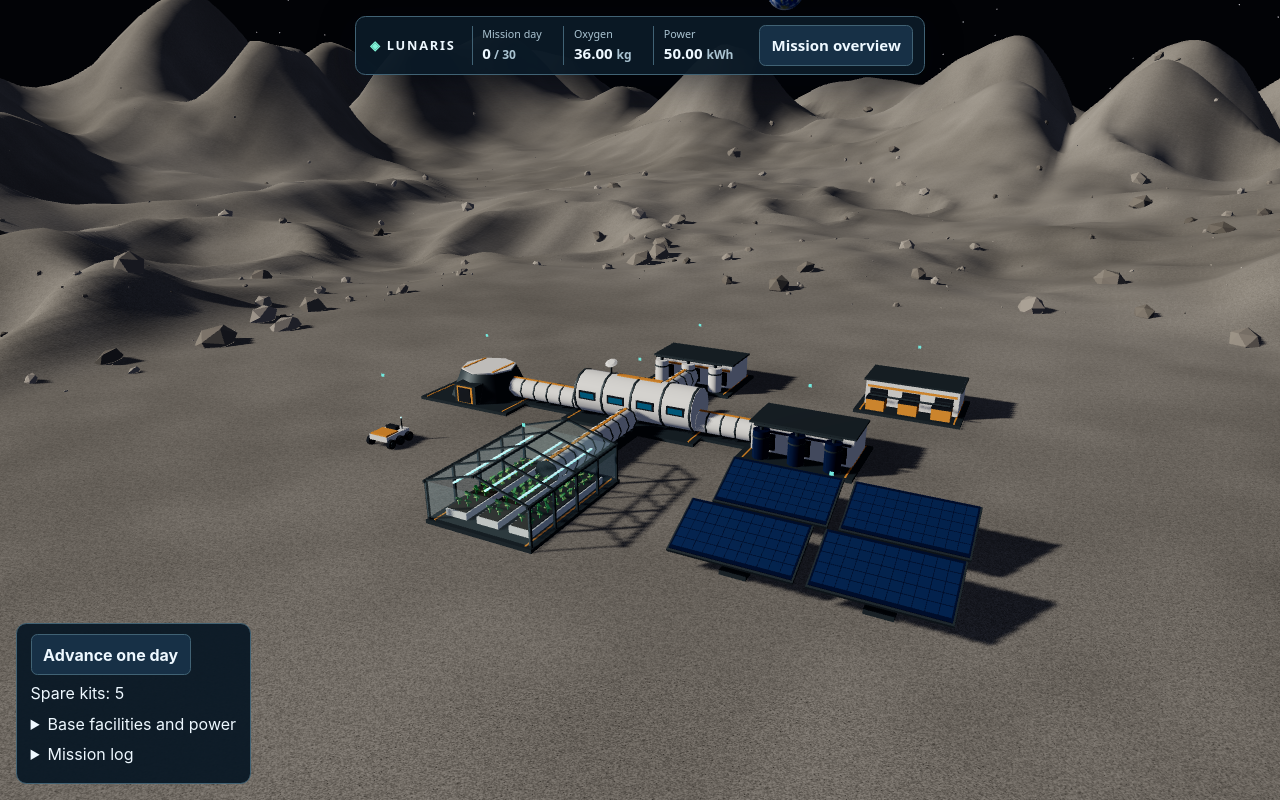
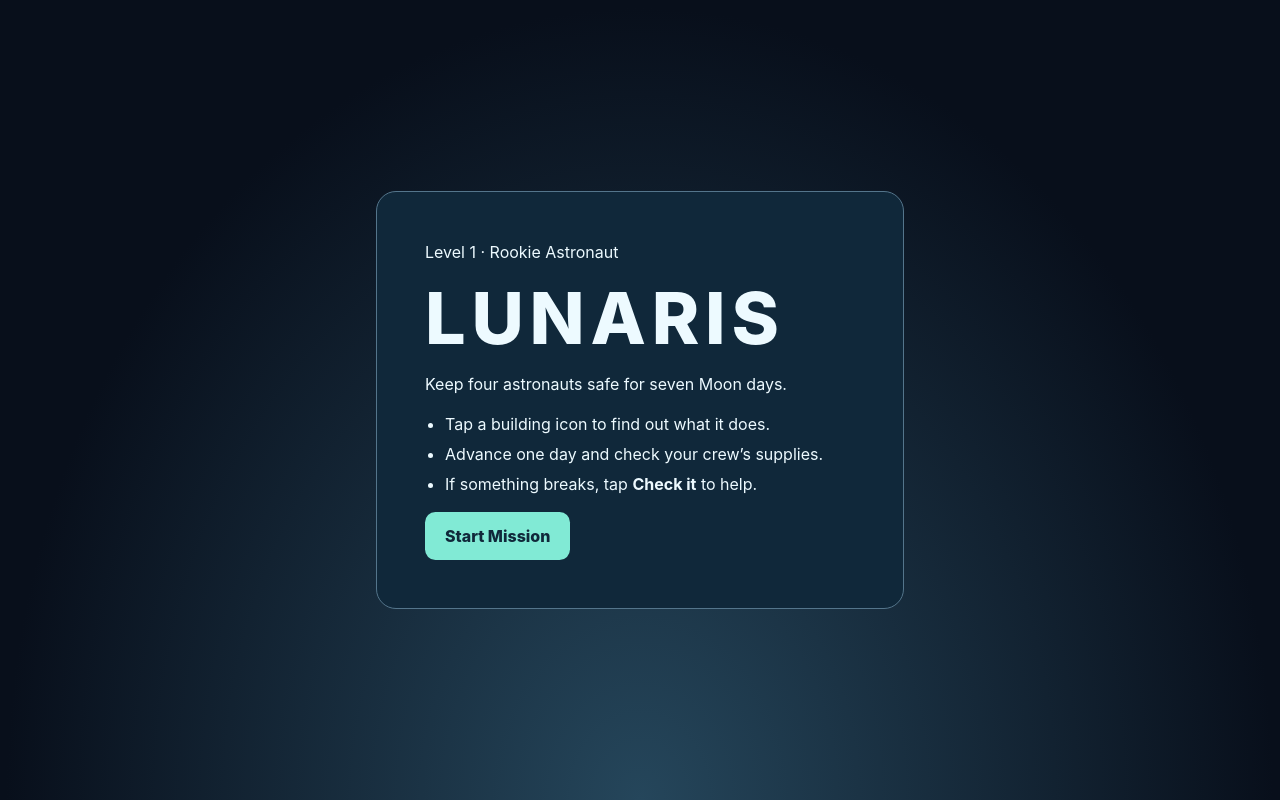
Before and after one commit to AramOmar603/NASA, a React (Vite) app: page / in a window 1280 px wide. Built offline with nearby package versions, Linux system fonts and the light colour scheme.

Commit message:
Unify Rookie Astronaut training at the game entry point

```diff
--- a/src/App.tsx
+++ b/src/App.tsx
@@ -1,26 +1,26 @@
-import { useEffect } from 'react'
-import { useThree } from '@react-three/fiber'
-import { LunarEnvironment } from './scene/environment'
-import { LunarBase, outpost } from './scene/buildings'
-import { SurvivalMission } from './components/dashboard/SurvivalMission'
-
-function OutpostCamera() {
-  const { camera, invalidate } = useThree()
-  useEffect(() => {
-    camera.position.set(43, 37, 82)
-    camera.lookAt(0, 3, 0)
-    invalidate()
-  }, [camera, invalidate])
-  return null
-}
+import { useState } from 'react'
+import { MissionFeedback } from './mission-feedback/MissionFeedback'
 
 export function App() {
+  const [attempt, setAttempt] = useState(0)
+
+  if (attempt > 0) {
+    return <MissionFeedback key={attempt} rookie onRestart={() => setAttempt((previous) => previous + 1)} />
+  }
+
   return (
-    <SurvivalMission buildings={outpost} renderWorld={(controls) => (
-      <LunarEnvironment className="lg-survival-world">
-        <OutpostCamera />
-        <LunarBase {...controls} />
-      </LunarEnvironment>
-    )} />
+    <main className="rookie-welcome">
+      <section aria-labelledby="welcome-title">
+        <p>Level 1 · Rookie Astronaut</p>
+        <h1 id="welcome-title">LUNARIS</h1>
+        <p>Keep four astronauts safe for seven Moon days.</p>
+        <ul>
+          <li>Tap a building icon to find out what it does.</li>
+          <li>Advance one day and check your crew’s supplies.</li>
+          <li>If something breaks, tap <strong>Check it</strong> to help.</li>
+        </ul>
+        <button type="button" onClick={() => setAttempt(1)}>Start Mission</button>
+      </section>
+    </main>
   )
 }
--- a/src/components/dashboard/BuildingPanel.tsx
+++ b/src/components/dashboard/BuildingPanel.tsx
@@ -1,3 +1,4 @@
+import type { ReactNode } from 'react'
 import { useEffect, useId, useRef } from 'react'
 import type { Building, BuildingId, BuildingKind, GameViewProps } from '../../types'
 import './game-interface.css'
@@ -54,9 +55,10 @@ export interface BuildingPanelProps extends GameViewProps {
   readonly onAction?: (action: BuildingAction) => void
   readonly onClose: () => void
   readonly foodUnit?: string
+  readonly children?: ReactNode
 }
 
-export function BuildingPanel({ state, buildings = state.buildings, selectedBuildingId, telemetry, onAction, onClose, foodUnit = 'rations' }: BuildingPanelProps) {
+export function BuildingPanel({ state, buildings = state.buildings, selectedBuildingId, telemetry, onAction, onClose, foodUnit = 'rations', children }: BuildingPanelProps) {
   const heading = useId()
   const close = useRef<HTMLButtonElement>(null)
   const building = buildings.find(({ id }) => id === selectedBuildingId)
@@ -113,6 +115,7 @@ export function BuildingPanel({ state, buildings = state.buildings, selectedBuil
           <button type="button" className="lg-button" disabled={!data.canRepair} onClick={() => onAction({ type: 'repair', buildingId: id })}>Repair {panel.name.toLowerCase()}</button>
         )}
         {data?.repairUnavailableReason && <p>{data.repairUnavailableReason}</p>}
+        {children}
       </div>
     </aside>
   )
--- a/src/levels/index.ts
+++ b/src/levels/index.ts
@@ -40,7 +40,7 @@ export const levels: readonly LevelDefinition[] = Object.freeze([
     missionDays: 7,
     learningObjectives: ['Keep all four astronauts alive while learning basic resource management and equipment repair.'],
     plannedEmergencies: [],
-    survivalOverrides: { dailyWear: 0.002, incidentProbability: 0, batteryCapacityKWh: 60 },
+    survivalOverrides: { dailyWear: 0.002, incidentProbability: 0, batteryCapacityKWh: 60, repairAmount: 1 },
   }),
   defineLevel({
     id: 2,
--- a/src/mission-feedback/MissionFeedback.tsx
+++ b/src/mission-feedback/MissionFeedback.tsx
@@ -1,4 +1,4 @@
-import { useEffect, useState } from 'react'
+import { useEffect, useRef, useState } from 'react'
 import { advanceRookie, createRookieSession } from '../rookie-training/session'
 import { GreenhouseInterior } from '../rookie-training/GreenhouseInterior'
 
@@ -12,6 +12,7 @@ import { createSurvivalSession, dashboardState, equipmentNames, reduceSurvivalSe
 import type { Equipment } from '../engine/survival'
 import { LunarBase, outpost } from '../scene/buildings'
 import { LunarEnvironment } from '../scene/environment'
+import type { LunarCameraFocus } from '../scene/environment/LunarEnvironment'
 import { DepartmentLabels, LabelPositions, useLabelButtons } from './DepartmentLabels'
 import { updateProblems, type EquipmentProblem, departments, repairFeedback, type DepartmentId } from './departments'
 import '../styles.css'
@@ -47,6 +48,8 @@ const problemCopy = {
 export function MissionFeedback({ rookie = false, onRestart, onComplete }: { rookie?: boolean; onRestart?: () => void; onComplete?: () => void }) {
   const [session, setSession] = useState(() => rookie ? createRookieSession() : createSurvivalSession())
   const [training, setTraining] = useState<Equipment>()
+  const repairApplied = useRef(false)
+  const [focus, setFocus] = useState<LunarCameraFocus>()
 
   const [selected, select] = useState<DepartmentId>()
   const [overview, setOverview] = useState(false)
@@ -79,10 +82,19 @@ export function MissionFeedback({ rookie = false, onRestart, onComplete }: { roo
     if (rookie && next.state.outcome === 'success') onComplete?.()
   }
 
+  function inspectEquipment(equipment: Equipment) {
+    const building = facilityFor(equipment)
+    select(building.id)
+    setFocus({ x: building.position.x, z: building.position.y })
+    if (rookie && equipment === 'greenhouse') {
+      repairApplied.current = false
+      setTraining(equipment)
+    }
+  }
+
   function repair(equipment: Equipment, lessonPassed = false) {
     if (rookie && equipment === 'greenhouse' && !lessonPassed) {
-      select(facilityFor(equipment).id)
-      setTraining(equipment)
+      inspectEquipment(equipment)
       return
     }
     const next = reduceSurvivalSession(session, { type: 'maintain', equipment })
@@ -96,8 +108,9 @@ export function MissionFeedback({ rookie = false, onRestart, onComplete }: { roo
   }
 
   return <main className="lg-survival mf-mission">
+    <div inert={Boolean(training)} aria-hidden={training ? true : undefined}>
       <div className="mf-world">
-      <LunarEnvironment className="lg-survival-world">
+        <LunarEnvironment className="lg-survival-world" focus={focus}>
           <CameraStart />
           <LunarBase selectedBuildingId={selected} onBuildingSelect={(id) => select(id as DepartmentId)}
             onGroundSelect={() => select(undefined)} />
@@ -106,7 +119,7 @@ export function MissionFeedback({ rookie = false, onRestart, onComplete }: { roo
         <DepartmentLabels buttons={buttons} selected={selected} offline={offline} onSelect={select} />
       </div>
       <GameHUD state={view} day={state.tick} missionDays={config.missionDays} alerts={alerts}
-      overviewOpen={overview} onOverviewToggle={() => setOverview(!overview)} />
+        showAllResources={rookie} overviewOpen={overview} onOverviewToggle={() => setOverview(!overview)} />
       <div className="lg-survival-controls">
         {rookie && <h1>Rookie Astronaut</h1>}
         <button className="lg-button" type="button" disabled={!canPlay} onClick={advance}>Advance one day</button>
@@ -131,14 +144,15 @@ export function MissionFeedback({ rookie = false, onRestart, onComplete }: { roo
           if (action.type !== 'repair' || !selected || action.buildingId !== selected) return
           const equipment = equipmentFor(selected)
           if (equipment) repair(equipment)
-      }} />
-    {selected && <aside className="mf-lesson">
+        }}>
+      {selected && <div className="mf-lesson">
         <strong>{departments[selected].name}</strong>
         <p>{departments[selected].lesson}</p>
         {selected === 'PWR-01' && <p>Battery reserve {state.resources.batteryKWh.toFixed(1)} kWh</p>}
         {selected === 'WTR-01' && <p>{flows ? 'Water recovered last day ' + flows.water.production.toFixed(1) + ' L' : 'Water recovery measurements start after the first day.'}</p>}
         {offline.has(selected) && <p>Offline. Restore this equipment to resume its work.</p>}
-    </aside>}
+      </div>}
+      </BuildingPanel>
       <section className="mf-notifications" aria-label="Mission notifications">
         <div role="status">{message && <article className="mf-notice mf-feedback">
           {message.endsWith(' fixed.') && <strong>✅ Great job!</strong>}
@@ -150,10 +164,7 @@ export function MissionFeedback({ rookie = false, onRestart, onComplete }: { roo
           const [title, detail] = problemCopy[equipment]
           return <article key={index} className="mf-notice mf-emergency">
             <div role="alert"><strong>{offline ? title : '🚨 Oh no! ' + equipmentNames[equipment] + ' damaged!'}</strong><p>{detail}</p></div>
-          <button className="lg-button" type="button" onClick={() => {
-            select(facilityFor(equipment).id)
-            if (rookie && equipment === 'greenhouse') setTraining(equipment)
-          }}>🔍 Check it</button>
+            <button className="lg-button" type="button" onClick={() => inspectEquipment(equipment)}>🔍 Check it</button>
             <button className="lg-button" type="button" disabled={!canPlay || state.resources.spareKits < 1}
               onClick={() => repair(equipment)}>🔧 Fix it</button>
             <button className="lg-button" type="button"
@@ -162,9 +173,14 @@ export function MissionFeedback({ rookie = false, onRestart, onComplete }: { roo
         })}
         {pending.length > 2 && <p className="mf-notice">{pending.length - 2} more to check</p>}
       </section>
+    </div>
     {rookie && training === 'greenhouse' && canPlay && <GreenhouseInterior
       unavailable={state.resources.spareKits < 1 ? 'No spare kits left.' : state.condition.greenhouse >= 1 ? 'The greenhouse is already fixed.' : undefined}
-      onClose={() => setTraining(undefined)} onRepair={() => repair('greenhouse', true) === true} />}
+      onClose={() => setTraining(undefined)} onRepair={() => {
+        if (repairApplied.current) return true
+        repairApplied.current = repair('greenhouse', true) === true
+        return repairApplied.current
+      }} />}
     {rookie && outcome && <section className="rookie-result" aria-label="Mission result">
       <h2>{outcome.status === 'success' ? 'MISSION COMPLETE!' : 'Mission Failed — Try Again!'}</h2>
       <p>{outcome.status === 'success' ? 'You kept the base going for seven days.' : 'The base could no longer keep the whole crew alive.'}</p>
--- a/src/rookie-training/session.ts
+++ b/src/rookie-training/session.ts
@@ -2,8 +2,8 @@ import { createLevelConfig, levels } from '../levels'
 import { createSurvivalSession, reduceSurvivalSession } from '../components/dashboard/survivalController'
 import type { SurvivalSession } from '../components/dashboard/survivalController'
 
-// Seed 4 selects the greenhouse on the first engine tick. The incident
-// probability is restored immediately after this one scheduled training roll.
+// Seed 4 selects the greenhouse on the first engine tick. The first roll takes it
+// offline for the repair lesson. Subsequent days use the normal level config.
 export function createRookieSession() {
   return createSurvivalSession(4, createLevelConfig(levels[0]))
 }
@@ -11,7 +11,7 @@ export function createRookieSession() {
 export function advanceRookie(session: SurvivalSession) {
   const config = session.config
   const input = session.state.tick === 0
-    ? { ...session, config: { ...config, incidentProbability: 1 } }
+    ? { ...session, config: { ...config, incidentProbability: 1, incidentDamage: 1 } }
     : session
   return { ...reduceSurvivalSession(input, { type: 'advanceTick' }), config }
 }
--- a/src/rookie-training/training.css
+++ b/src/rookie-training/training.css
@@ -56,3 +56,31 @@
   .rookie-look { right: .5rem; bottom: min(12rem, 31dvh); }
   .rookie-tools button { padding-inline: .3rem; }
 }
+
+.rookie-welcome {
+  display: grid;
+  place-items: center;
+  min-height: 100dvh;
+  padding: 1rem;
+  background: radial-gradient(ellipse at 50% 100%, #25465b, #080f1b 70%);
+  color: #edfaff;
+}
+.rookie-welcome section {
+  width: min(100%, 33rem);
+  padding: clamp(1.25rem, 5vw, 3rem);
+  border: 1px solid #54758b;
+  border-radius: 1.25rem;
+  background: #10283a;
+}
+.rookie-welcome h1 { font-size: clamp(2rem, 9vw, 4.5rem); font-weight: 800; letter-spacing: .08em; }
+.rookie-welcome ul { list-style: disc; padding-inline-start: 1.25rem; margin-block: 1rem; }
+.rookie-welcome li { margin-block: .35rem; }
+.rookie-welcome button {
+  padding: .75rem 1.25rem;
+  border-radius: .65rem;
+  background: #81ead5;
+  color: #10283a;
+  font-weight: 800;
+  cursor: pointer;
+}
+.rookie-welcome button:focus-visible { outline: 3px solid #ffe082; outline-offset: 4px; }
```
Also changed, not shown: src/components/dashboard/GameHUD.tsx (+6 -1 lines), src/mission-feedback/preview.css (+2 -12 lines), src/scene/environment/LunarEnvironment.tsx (+31 -4 lines), 2 other files (tests, documents, lock files or other folders). Lines whose indentation alone changed are shown as unchanged.
